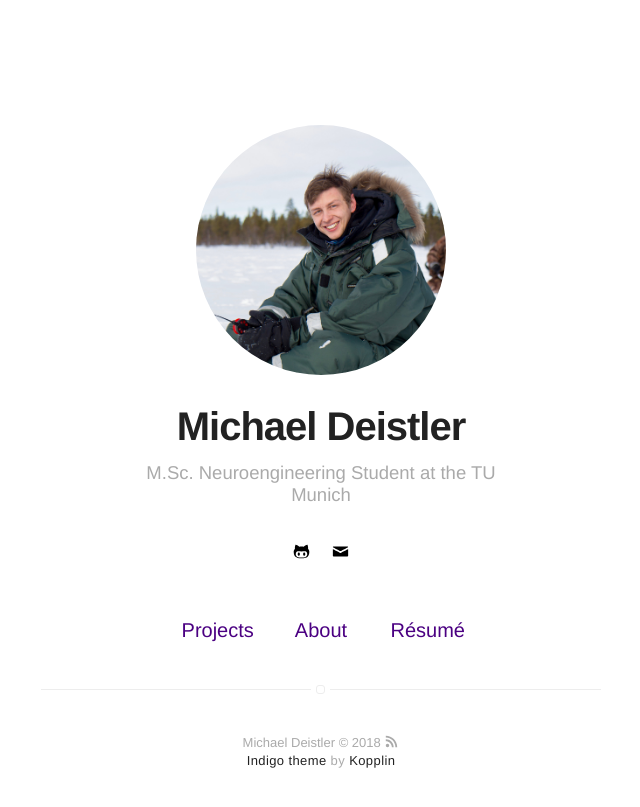
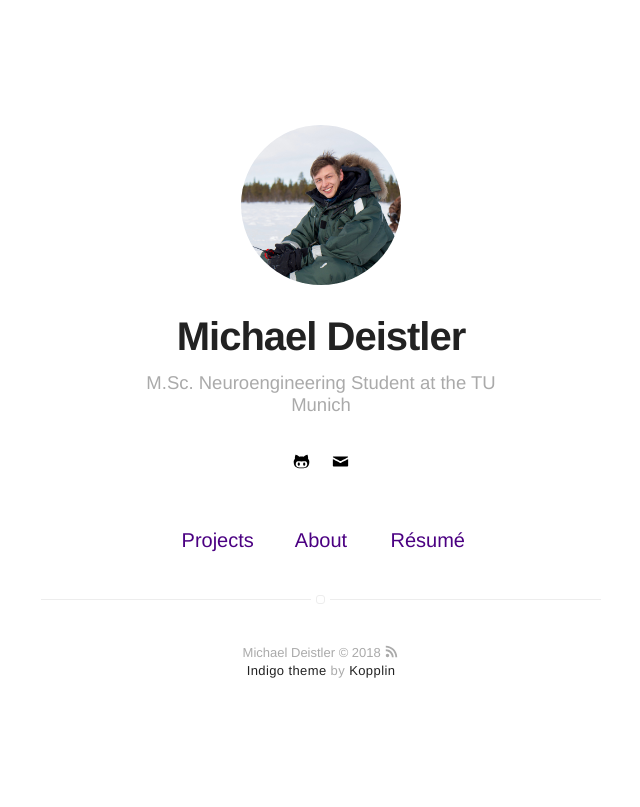
Before and after one commit to michaeldeistler/michaeldeistler.github.io, a Jekyll site: the page built from index.html, in a window 1280 px wide. Shown: the top 807 px of the page, without its empty margins (319-959 px from the left). Built offline with Jekyll 4.4.1, drawn with Linux system fonts in a browser that asks for light colours.

```diff
--- a/_posts/2018-04-07-local-learning-rules.markdown
+++ b/_posts/2018-04-07-local-learning-rules.markdown
@@ -3,11 +3,11 @@ title: "Local learning rules to attenuate forgetting in neural networks"
 layout: post
 date: 2018-04-07 11:00
 tag: Edinburgh
-image: https://michaeldeistler.github.io/assets/images/edinburgh.jpg
+image: https://michaeldeistler.github.io/assets/images/edinburgh_old_c.jpg
 headerImage: true
 projects: true
 hidden: true # don't count this post in blog pagination
-description: "This is a short post about my project in Edinburgh at Matthias Hennig's group at the institute for Computational Neuroscience."
+description: "The human brain can keep memories for an entire life while constantly learning something new. This project at the University of Edinburgh at Matthias Hennig's group at the institute for Computational Neuroscience explored this phenomenon and shows a possibility to attenuate the forgetting process in artificial neural networks."
 category: project
 author: michaeldeistler
 externalLink: false
--- a/_posts/2018-09-01-spiking_network_drosophila_modelling.markdown
+++ b/_posts/2018-09-01-spiking_network_drosophila_modelling.markdown
@@ -3,7 +3,7 @@ title: "A Spiking Neural Network for Modeling of Locomotion in Drosophila Melano
 layout: post
 date: 2018-09-01 09:00
 tag: Frankfurt am Main
-image: https://michaeldeistler.github.io/assets/images/edinburgh.jpg
+image: https://michaeldeistler.github.io/assets/images/mpi.jpg
 headerImage: true
 projects: true
 hidden: true # don't count this post in blog pagination
--- a/_sass/components/header.sass
+++ b/_sass/components/header.sass
@@ -6,7 +6,7 @@
     z-index: 99
 
     > .link > .selfie
-        width: 250px
+        width: 160px
         margin-bottom: 25px
         border-radius: 100%
         transition: all .2s
--- a/_sass/pages/home-blog-projects.sass
+++ b/_sass/pages/home-blog-projects.sass
@@ -1,7 +1,7 @@
 .home,
 .blog,
 .projects
-    margin-top: 125px
+    margin-top: 100px
 
     > .list
         border-top: 1px solid $epsilon
```
Also changed, not shown: assets/images/edinburgh_old_c.jpg (renamed from assets/images/edinburgh.jpg), assets/images/mpi.jpg (added).
